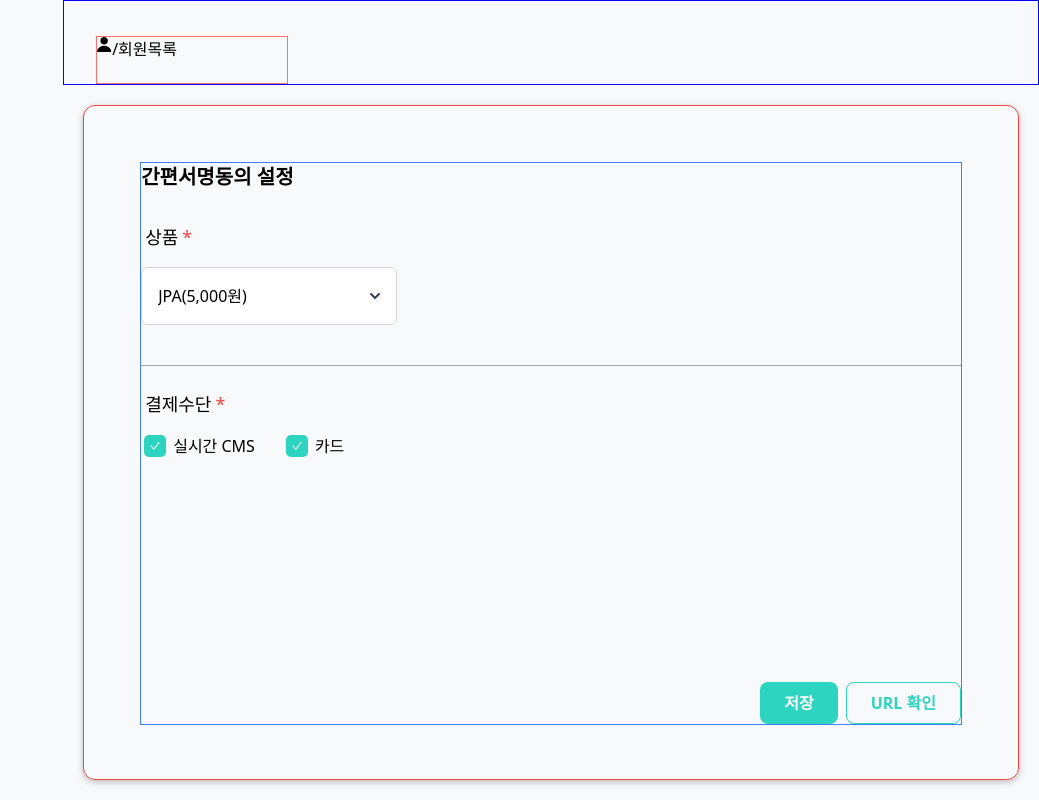
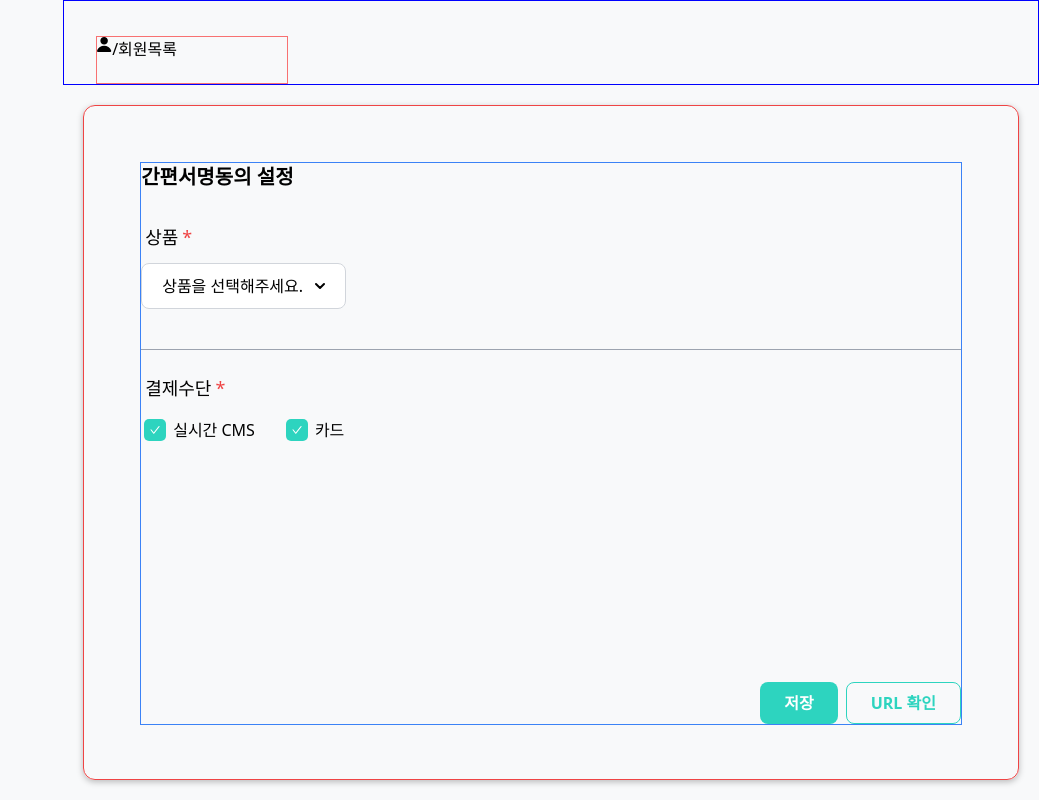
Before and after one commit to rlatkd/cms-plus, a React (Vite) app in the folder client/: page /vendor/setting/simpconsent in a window 1280 px wide. Shown: the whole page, without its empty margins (241-1280 px from the left). Built offline with nearby package versions, Linux system fonts and the light colour scheme.

Commit message:
[KAN-155] fix(simpconsent): 간편동의 설정 상품리스트 프론트 수정

```diff
--- a/client/src/components/common/SelectField.jsx
+++ b/client/src/components/common/SelectField.jsx
@@ -1,40 +1,73 @@
-import React from 'react';
+import React, { useState } from 'react';
+import Checkbox from '@/components/common/CheckBox';
 
-const SelectField = ({ label, required, options, ...props }) => (
-  <div className='mb-4'>
-    <label className='mb-1 block text-sm font-medium text-gray-700'>
-      {required && (
-        <span
-          className={`block text-sm font-medium text-slate-700 ${required ? "after:ml-0.5 after:text-red-500 after:content-['*']" : ''}`}>
-          {label}
-        </span>
+const SelectField = ({ label, required, options, onChange, selectedOptions, ...props }) => {
+  const [isOpen, setIsOpen] = useState(false);
+  const [searchTerm, setSearchTerm] = useState('');
+
+  const filteredOptions = options.filter(option =>
+    option.label.toLowerCase().includes(searchTerm.toLowerCase())
+  );
+
+  const toggleOption = value => {
+    const newSelectedOptions = selectedOptions.includes(value)
+      ? selectedOptions.filter(v => v !== value)
+      : [...selectedOptions, value];
+    onChange(newSelectedOptions);
+  };
+
+  return (
+    <div className='mb-4 relative'>
+      <button
+        onClick={() => setIsOpen(!isOpen)}
+        className='text-grey border border-gray-300 bg-white focus:ring-1 focus:outline-none focus:ring-mint focus:border-mint_hover font-medium rounded-lg text-base px-5 py-2.5 text-center inline-flex items-center'
+        type='button'>
+        {label}
+        <svg
+          className='w-2.5 h-2.5 ms-3'
+          aria-hidden='true'
+          xmlns='http://www.w3.org/2000/svg'
+          fill='none'
+          viewBox='0 0 10 6'>
+          <path
+            stroke='currentColor'
+            strokeLinecap='round'
+            strokeLinejoin='round'
+            strokeWidth='2'
+            d='m1 1 4 4 4-4'
+          />
+        </svg>
+      </button>
+
+      {isOpen && (
+        <div className='z-10 absolute mt-1 bg-white rounded-lg shadow w-60'>
+          <div className='p-3'>
+            <input
+              type='text'
+              className='block w-full p-2 ps-5 text-sm text-gray-900 border border-gray-300 rounded-lg bg-gray-50 focus:ring-1 focus:outline-none focus:ring-mint focus:border-mint_hover'
+              placeholder='검색'
+              value={searchTerm}
+              onChange={e => setSearchTerm(e.target.value)}
+            />
+          </div>
+          <ul className='h-48 px-3 pb-3 overflow-y-auto text-sm text-gray-700'>
+            {filteredOptions.map((option, index) => (
+              <li key={index}>
+                <div className='flex items-center font-medium p-2 ps-2 rounded hover:bg-gray-100'>
+                  <Checkbox
+                    name={`checkbox-item-${index}`}
+                    label={option.label}
+                    checked={selectedOptions.includes(option.value)}
+                    onChange={() => toggleOption(option.value)}
+                  />
+                </div>
+              </li>
+            ))}
+          </ul>
+        </div>
       )}
-    </label>
-    <div className='relative'>
-      <select
-        className='w-full appearance-none rounded-md border border-gray-300 bg-white p-2 pr-10 text-sm focus:border-mint focus:outline-none focus:ring-mint'
-        style={{
-          WebkitAppearance: 'none',
-          MozAppearance: 'none',
-          appearance: 'none',
-        }}
-        {...props}>
-        {options.map((option, index) => (
-          <option key={index} value={option.value}>
-            {option.label}
-          </option>
-        ))}
-      </select>
-      <div className='pointer-events-none absolute inset-y-0 right-0 flex items-center px-3 text-gray-700'>
-        <svg className='h-5 w-5 fill-current' viewBox='0 0 20 20'>
-          <path
-            d='M5.293 7.293a1 1 0 011.414 0L10 10.586l3.293-3.293a1 1 0 111.414 1.414l-4 4a1 1 0 01-1.414 0l-4-4a1 1 0 010-1.414z'
-            clipRule='evenodd'
-            fillRule='evenodd'></path>
-        </svg>
-      </div>
     </div>
-  </div>
-);
+  );
+};
 
 export default SelectField;
--- a/client/src/pages/vendor/setting/SettingSimpConsentPage.jsx
+++ b/client/src/pages/vendor/setting/SettingSimpConsentPage.jsx
@@ -5,24 +5,22 @@ import Checkbox from '@/components/common/CheckBox';
 
 const SettingSimpConsentPage = () => {
   const [isShowModal, setIsShowModal] = useState(false);
-  const [selectedProducts, setSelectedProducts] = useState([]); // 빈 배열로 시작
+  const [selectedProducts, setSelectedProducts] = useState([]);
   const [checkedItems, setCheckedItems] = useState({
     '실시간 CMS': true,
     카드: true,
   });
 
-  const handleProductChange = value => {
-    const newProduct = value;
-    setSelectedProducts(prev => {
-      if (!prev.includes(newProduct)) {
-        return [...prev, newProduct];
-      }
-      return prev;
-    });
+  const handleProductChange = newSelectedOptions => {
+    setSelectedProducts(newSelectedOptions);
   };
 
   const handleRemoveProduct = product => {
-    setSelectedProducts(prev => prev.filter(p => p !== product));
+    setSelectedProducts(prev => {
+      const newSelectedProducts = prev.filter(p => p !== product);
+      handleProductChange(newSelectedProducts);
+      return newSelectedProducts;
+    });
   };
 
   const handleCheckboxChange = name => {
@@ -45,7 +43,9 @@ const SettingSimpConsentPage = () => {
               </h3>
               <div className='flex items-center'>
                 <SelectField
-                  onChange={e => handleProductChange(e.target.value)}
+                  onChange={handleProductChange}
+                  label='상품을 선택해주세요.'
+                  required={true}
                   options={[
                     { value: 'JPA(5,000원)', label: 'JPA(5,000원)' },
                     { value: 'JPA2(3,000원)', label: 'JPA2(3,000원)' },
@@ -55,6 +55,7 @@ const SettingSimpConsentPage = () => {
                     { value: 'JPA6(3,000원)', label: 'JPA6(3,000원)' },
                     { value: 'JPA7(3,000원)', label: 'JPA7(3,000원)' },
                   ]}
+                  selectedOptions={selectedProducts}
                   className='h-13 w-64 rounded-md border border-gray-300 bg-white p-4 pr-10 text-base focus:border-teal-400 focus:outline-none focus:ring-teal-400'
                 />
                 <div className='ml-4 flex flex-wrap'>
```
